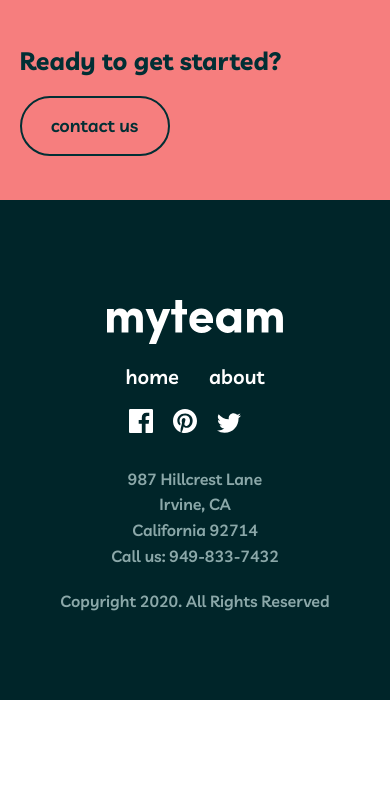
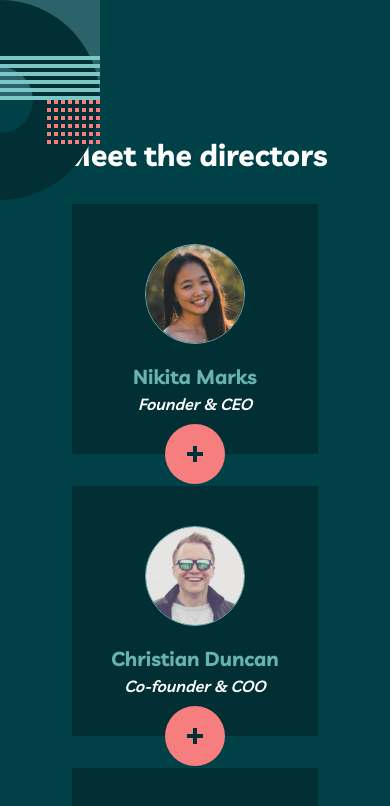
Before and after one commit to nejmimouhsine/myteam-app, a React (Create React App) app: page /about in a window 390 px wide. Shown: the part 700-1506 px from the top of the page. Before the commit the page ends 1400 px from the top, so only its background shows below. Built offline with nearby package versions, Linux system fonts and the light colour scheme.

Commit message:
finish the cards section fully responsive

```diff
--- a/package.json
+++ b/package.json
@@ -8,9 +8,10 @@
     "@testing-library/user-event": "^12.1.10",
     "node-sass": "^4.14.1",
     "react": "^17.0.1",
+    "react-card-flip": "^1.0.11",
     "react-dom": "^17.0.1",
     "react-router-dom": "^5.2.0",
-    "react-scripts": "4.0.1",
+    "react-scripts": "^4.0.1",
     "web-vitals": "^0.2.4"
   },
   "scripts": {
--- /dev/null
+++ b/src/components/cards/Cards.jsx
@@ -0,0 +1,56 @@
+import React, { useState } from 'react';
+import './Cards.scss';
+import { CardsData } from './CardsData';
+
+import ReactCardFlip from 'react-card-flip';
+
+import TwitterIcon from '../../assets/img/icon-twitter.svg';
+import LinkedinIcon from '../../assets/img/icon-linkedin.svg';
+import CrossIcon from '../../assets/img/icon-cross.svg';
+import CloseIcon from '../../assets/img/icon-close.svg';
+import AboutPattern from '../../assets/img/bg-pattern-about-2-contact-1.svg';
+import Pattern from '../../assets/img/bg-pattern-home-4-about-3.svg';
+
+const Cards = () => {
+    const [isFlipped, setIsFlipped] = useState(false);
+    const flipCard = () => setIsFlipped(!isFlipped);
+
+    return (
+        <section className='cards'>
+            <div className='container cards_container'>
+                <h2>Meet the directors</h2>
+                <div className='cards_cards'>
+                    {CardsData.map(item => (
+                        <div className='card' key={item.key}>
+                            <ReactCardFlip isFlipped={isFlipped} flipDirection='horizontal'>
+                                <figure className='card_front'>
+                                    <img src={item.img} alt='myteam Nikita' className='card_avatar' />
+                                    <h4>{item.name}</h4>
+                                    <h5><em>{item.job}</em></h5>
+                                    <div className={ isFlipped ? 'card_rotate active' : 'card_rotate' } onClick={flipCard}>
+                                        <img src={ isFlipped ? CloseIcon : CrossIcon } alt='myteam cross' />
+                                    </div>
+                                </figure>
+                                <figure className='card_back'>
+                                    <h4>{item.name}</h4>
+                                    <p>"{item.desc}"</p>
+                                    <div className='card_social'>
+                                        <img src={TwitterIcon} alt='twitter' />
+                                        <img src={LinkedinIcon} alt='linkedin' />
+                                    </div>
+                                    <div className={ isFlipped ? 'card_rotate active' : 'card_rotate' } onClick={flipCard}>
+                                        <img src={ isFlipped ? CloseIcon : CrossIcon } alt='myteam cross' />
+                                    </div>
+                                </figure>
+                            </ReactCardFlip>
+                        </div>
+                    ))}
+                </div>
+                <img src={AboutPattern} alt='myteam about pattern' className='cards_patternleft' />
+                <img src={Pattern} alt='myteam about pattern' className='cards_pattern' />
+            </div>
+        </section>
+    )
+}
+
+export default Cards;
--- /dev/null
+++ b/src/components/cards/Cards.scss
@@ -0,0 +1,123 @@
+.cards {
+    height: 900px;
+    background: #004047;
+    color: #fff;
+    display: flex;
+    align-items: center;
+    position: relative;
+    overflow: hidden;
+
+    &_container {
+        & h2 {
+            margin-bottom: 30px;
+            text-align: center;
+            font-size: 30px;
+        }
+    }
+
+    &_cards {
+        display: grid;
+        grid-template-columns: repeat(3,1fr);
+        grid-column-gap: 2rem;
+        -webkit-column-gap: 2rem;
+        column-gap: 4rem;
+        row-gap: 4rem;
+    }
+
+    &_pattern, &_patternleft { position: absolute; }
+    &_patternleft { top: 0; left: -100px; }
+    &_pattern { bottom: 0; right: 0; }
+}
+
+@mixin flex() {
+    display: flex;
+    flex-direction: column;
+    justify-content: center;
+    align-items: center;
+}
+
+.card {
+    height: 250px;
+    background: #012F34;
+    position: relative;
+
+    &_front {
+        width: 100%;
+        height: 100%;
+        @include flex();
+        & h5 { font-size: 16px; font-weight: 600; }
+    }
+
+    & h4 {
+        color: #68B2B2;
+        font-size: 20px;
+        margin-bottom: 5px;
+    }
+
+    &_avatar {
+        width: 100px;
+        height: 100px;
+        border: 1px solid #68B2B2;
+        border-radius: 50%;
+        margin-bottom: 20px;
+    }
+
+    &_rotate {
+        width: 60px;
+        height: 60px;
+        background: #F67E7E;
+        border-radius: 50%;
+        display: flex;
+        justify-content: center;
+        align-items: center;
+        position: absolute;
+        bottom: -30px;
+        transition: background .5s;
+        cursor: pointer;
+
+        &:hover {
+            background: #79C8C7;
+        }
+    }
+
+    &_back {
+        text-align: center;
+        height: 100%;
+        background: #002529;
+        @include flex();
+
+        & p {
+            padding: 0 20px;
+            font-weight: 500;
+            margin-bottom: 20px;
+        }
+    }
+
+    &_social {
+        & img { cursor: pointer; margin-right: 15px; }
+    }
+}
+
+.react-card-flip { height: 100%; }
+
+@media only screen and (min-width: 600px) and (max-width: 900px) {
+    .cards {
+        height: 1200px;
+        &_cards {grid-template-columns: repeat(2, 1fr);}
+        &_pattern, &_patternleft { display: none; }
+    }
+}
+
+@media only screen and (max-width: 600px) {
+    .cards {
+        height: 2000px;
+        &_cards {
+            grid-template-columns: 1fr;
+            row-gap: 2rem;
+        }
+    }
+    .card {
+        width: 70%;
+        margin: 0 auto;
+    }
+}
--- /dev/null
+++ b/src/components/cards/CardsData.js
@@ -0,0 +1,51 @@
+import AvatarNikita from '../../assets/img/avatar-nikita.jpg';
+import AvatarChristian from '../../assets/img/avatar-christian.jpg';
+import AvatarCruz from '../../assets/img/avatar-cruz.jpg';
+import AvatarDrake from '../../assets/img/avatar-drake.jpg';
+import AvatarGriffin from '../../assets/img/avatar-griffin.jpg';
+import AvatarAden from '../../assets/img/avatar-aden.jpg';
+
+export const CardsData = [
+    {
+        key: 'leader-0',
+        img: AvatarNikita,
+        name: 'Nikita Marks',
+        job: 'Founder & CEO',
+        desc: 'Lorem ipsum dolor sit amet consectetur adipisicing elit. Eaque fuga quas doloribus perferendis!'
+    },
+    {
+        key: 'leader-1',
+        img: AvatarChristian,
+        name: 'Christian Duncan',
+        job: 'Co-founder & COO',
+        desc: 'Lorem ipsum dolor sit amet consectetur adipisicing elit. Eaque fuga quas doloribus perferendis!'
+    },
+    {
+        key: 'leader-2',
+        img: AvatarCruz,
+        name: 'Cruz Hamer',
+        job: 'Founder & CTO',
+        desc: 'Lorem ipsum dolor sit amet consectetur adipisicing elit. Eaque fuga quas doloribus perferendis!'
+    },
+    {
+        key: 'leader-3',
+        img: AvatarDrake,
+        name: 'Drake Heaton',
+        job: 'Business Development Lead',
+        desc: 'Lorem ipsum dolor sit amet consectetur adipisicing elit. Eaque fuga quas doloribus perferendis!'
+    },
+    {
+        key: 'leader-4',
+        img: AvatarGriffin,
+        name: 'Griffin Wise',
+        job: 'Lead Marketing',
+        desc: 'Lorem ipsum dolor sit amet consectetur adipisicing elit. Eaque fuga quas doloribus perferendis!'
+    },
+    {
+        key: 'leader-5',
+        img: AvatarAden,
+        name: 'Aden Allan',
+        job: 'Head of Talent',
+        desc: 'Lorem ipsum dolor sit amet consectetur adipisicing elit. Eaque fuga quas doloribus perferendis!'
+    },
+]
--- a/src/pages/About.jsx
+++ b/src/pages/About.jsx
@@ -1,10 +1,12 @@
 import React, { Fragment } from 'react';
 import AboutLanding from '../components/about_landing/AboutLanding';
+import Cards from '../components/cards/Cards';
 
 const About = () => {
     return (
         <Fragment>
             <AboutLanding />
+            <Cards />
         </Fragment>
     )
 }
```
Also changed, not shown: 2 other files (tests, documents, lock files or other folders).
